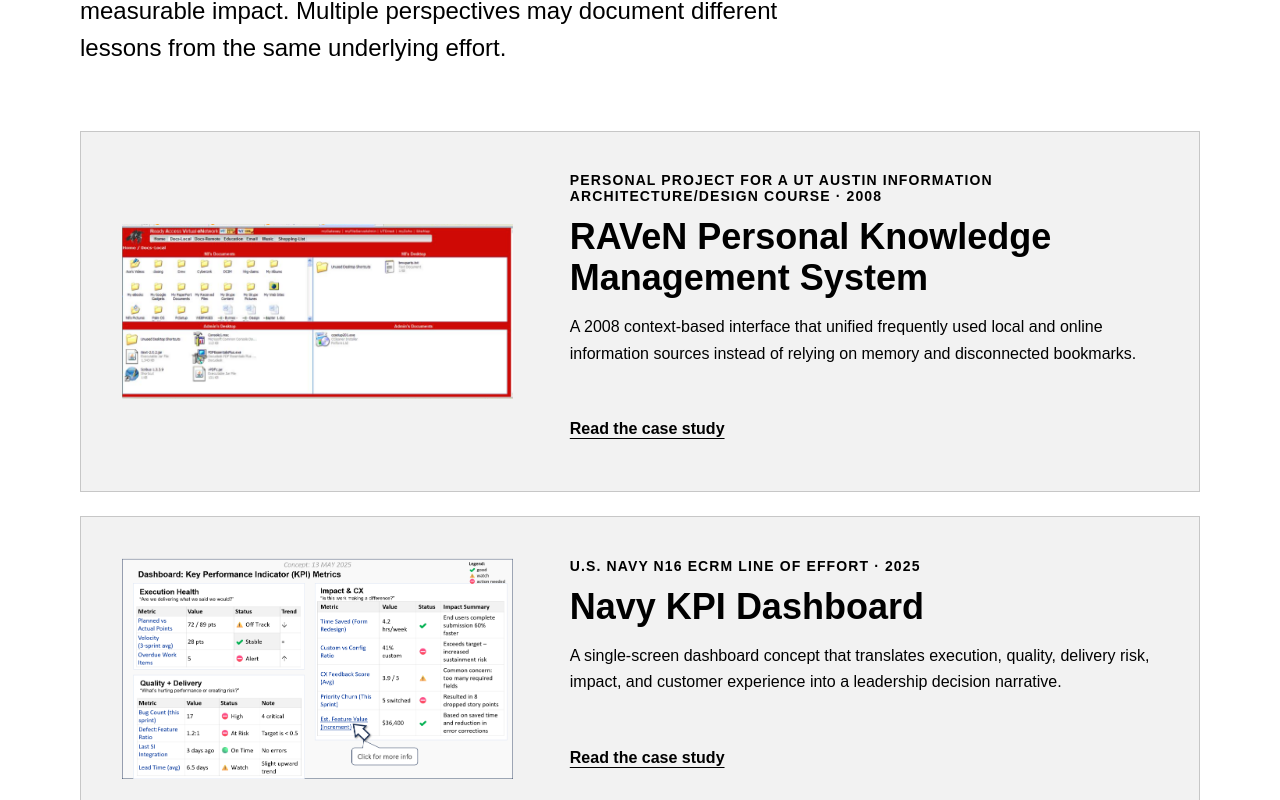
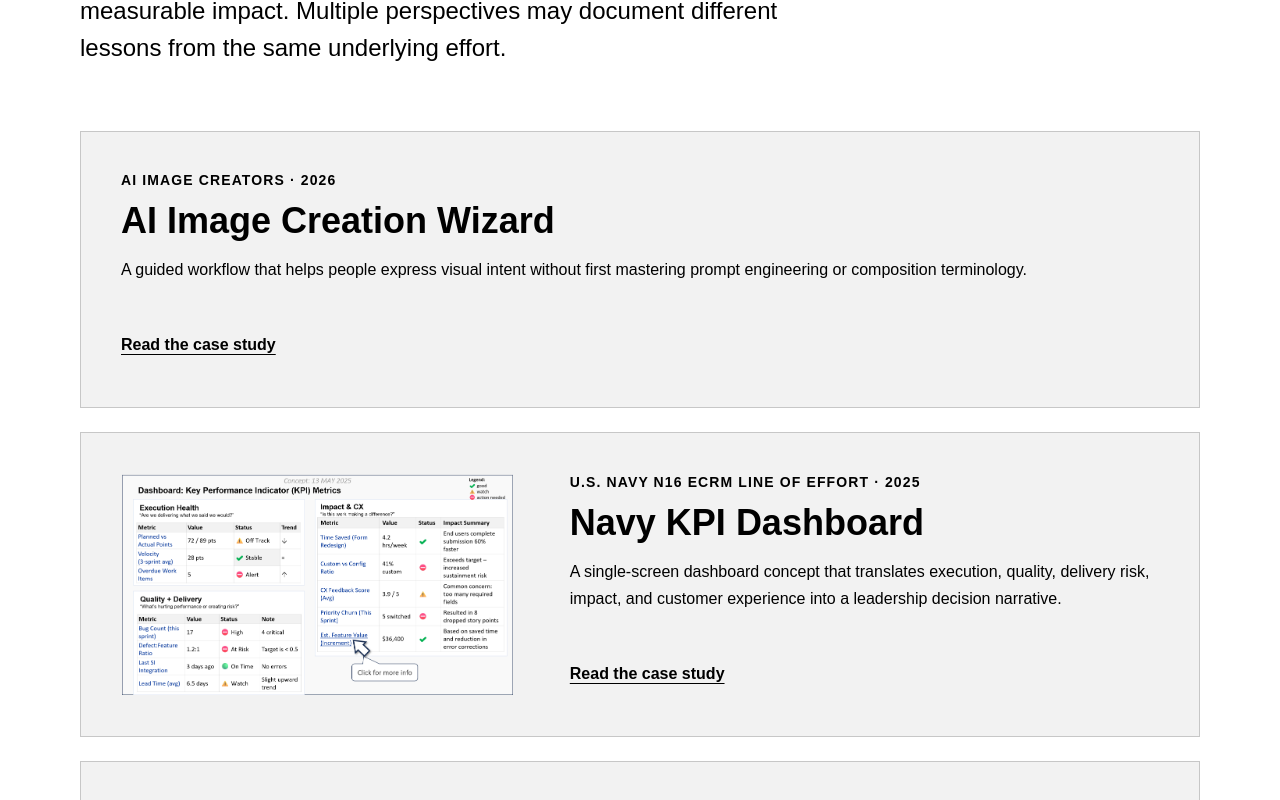
Before and after one commit to MyKMHub/mykmhub, a Next.js app: page /portfolio in a window 1280 px wide. Shown: the part 500-1300 px from the top of the page. Built offline with nearby package versions, Linux system fonts and the light colour scheme; a web font is replaced by a local one.

Commit message:
Sort portfolio by most recent year

```diff
--- a/src/app/portfolio/page.tsx
+++ b/src/app/portfolio/page.tsx
@@ -60,6 +60,15 @@
   },
 ] as const;
 
+function mostRecentYear(year: string) {
+  const years = year.match(/\d{4}/g)?.map(Number) ?? [0];
+  return Math.max(...years);
+}
+
+const SORTED_PORTFOLIO_ITEMS = [...PORTFOLIO_ITEMS].sort(
+  (a, b) => mostRecentYear(b.study.year) - mostRecentYear(a.study.year),
+);
+
 export default function PortfolioPage() {
   return (
     <article className="content-page">
@@ -74,7 +83,7 @@
       </header>
 
       <div className="portfolio-list">
-        {PORTFOLIO_ITEMS.map(({ study, href, cover }) => (
+        {SORTED_PORTFOLIO_ITEMS.map(({ study, href, cover }) => (
           <section
             className={`portfolio-card${cover ? "" : " portfolio-card-text"}`}
             aria-labelledby={`${study.slug}-title`}
```
Also changed, not shown: 1 other file (tests, documents, lock files or other folders).
